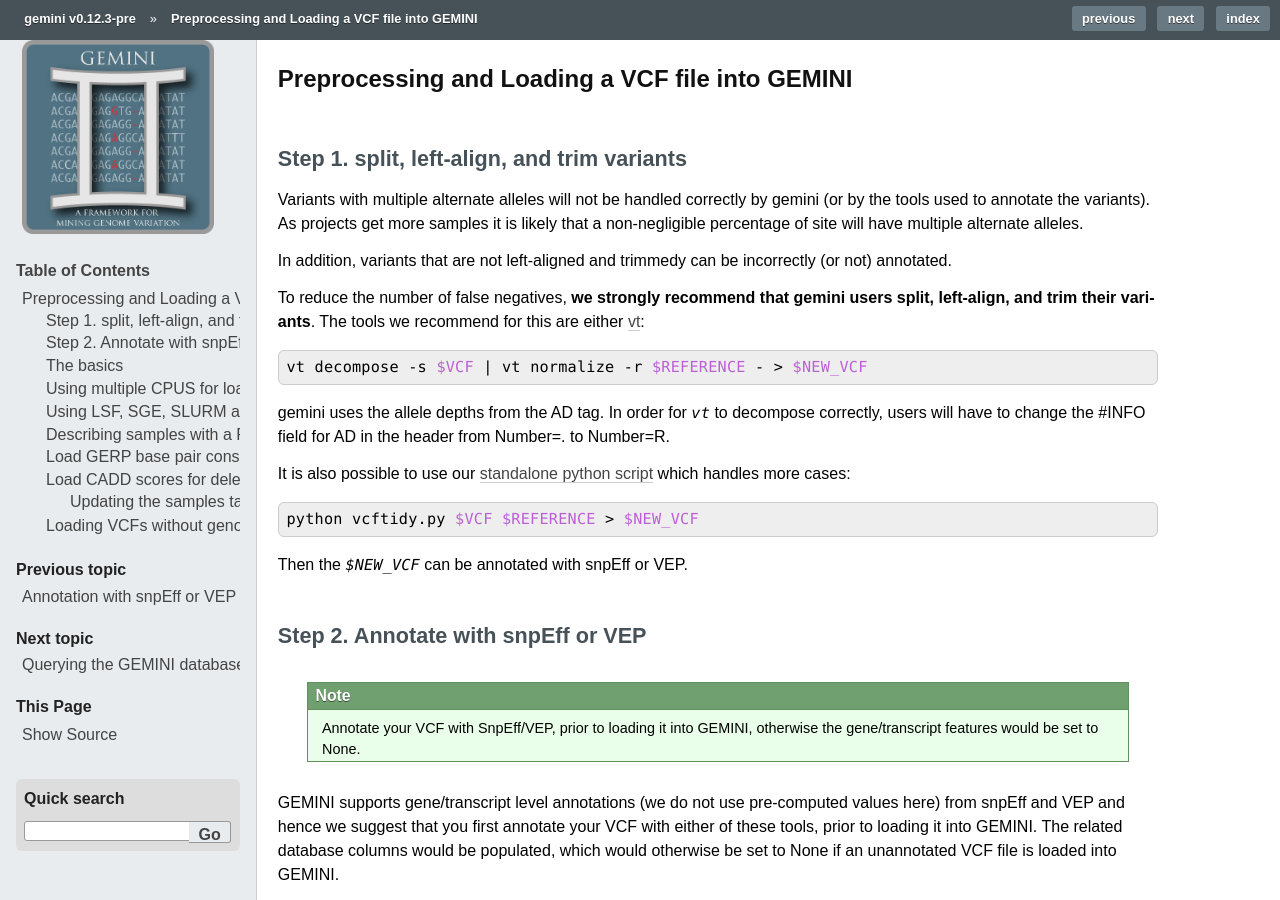
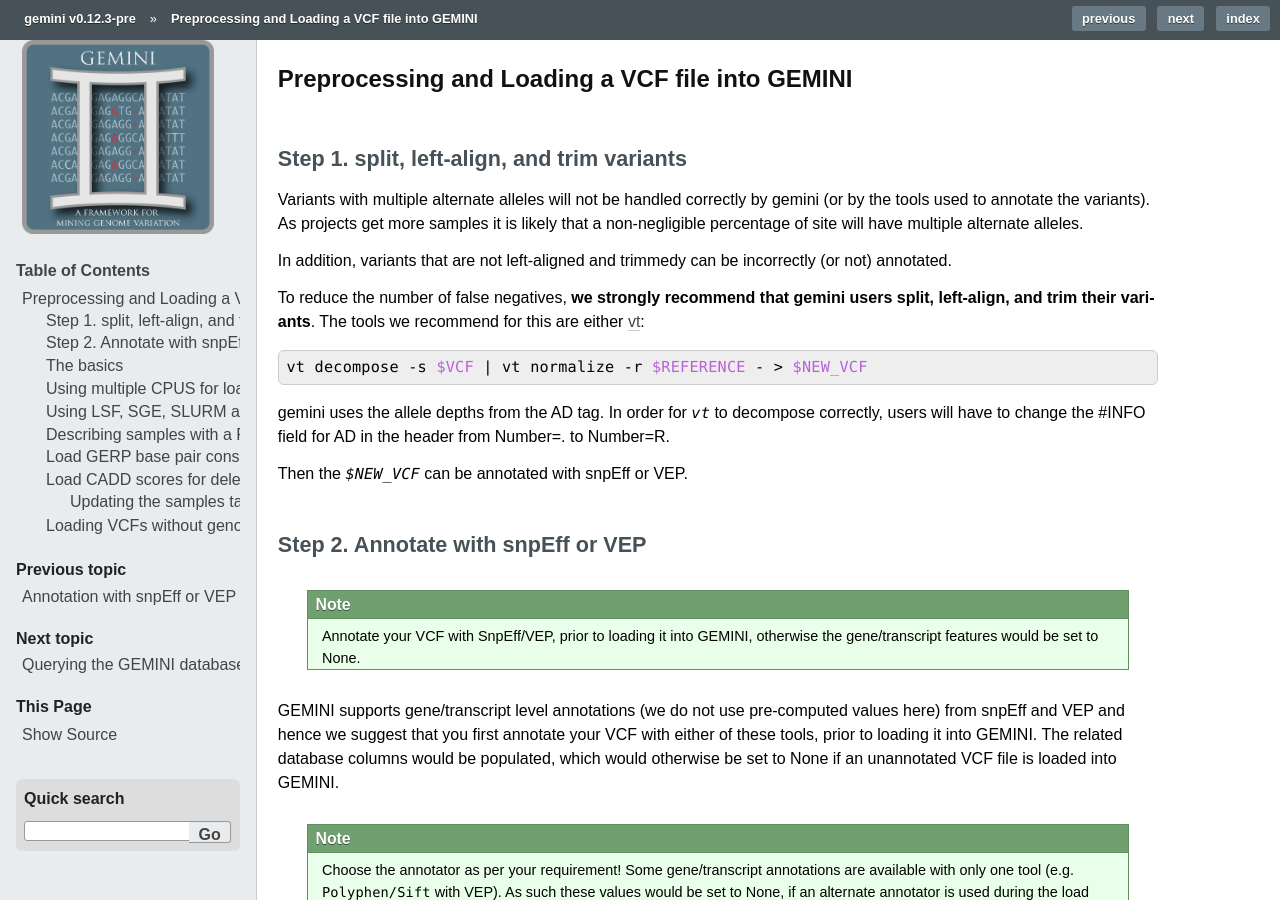
Before and after one commit to arq5x/gemini, a Sphinx documentation site: the page built from docs/content/preprocessing.rst, in a window 1280 px wide and 900 px high. Built offline with Sphinx 7.4.7, drawn with Linux system fonts in a browser that asks for light colours; formulas are drawn with MathJax 3; pages that are not in the unit, such as notebooks, are missing from menus; comment, search, counter and statistics services are not loaded; the version number is read from the project's files by our own code.

Commit message:
remove mention of our vcftidy.py

```diff
--- a/docs/content/preprocessing.rst
+++ b/docs/content/preprocessing.rst
@@ -24,12 +24,6 @@
 
 gemini uses the allele depths from the AD tag. In order for `vt` to decompose correctly, users will have
 to change the #INFO field for AD in the header from Number=. to Number=R.
-
-It is also possible to use our `standalone python script <https://github.com/quinlan-lab/vcftidy>`_ which handles more cases:
-
-.. code-block:: bash
-
-    python vcftidy.py $VCF $REFERENCE > $NEW_VCF
 
 Then the `$NEW_VCF` can be annotated with snpEff or VEP.
 
```
